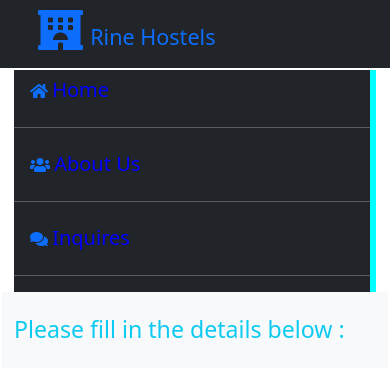
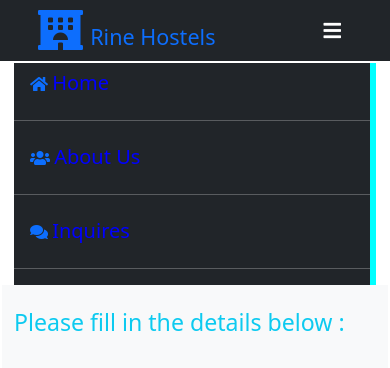
Before and after one commit to Eugene-Kabeyi/rine__hostels, a PHP site: page /kin.php in a window 390 px wide. Shown: the top 368 px of the page. Run offline with PHP 8.4, Linux system fonts and the light colour scheme; some libraries are stand-ins or nearby versions.

Commit message:
header navbar update

```diff
--- a/header.php
+++ b/header.php
@@ -12,6 +12,7 @@
     <link rel='stylesheet' href='bootstrap/css/bootstrap.min.css'>
     <link rel='stylesheet' href='https://cdnjs.cloudflare.com/ajax/libs/font-awesome/4.7.0/css/font-awesome.min.css'>
     <link rel="stylesheet" href="//use.fontawesome.com/releases/v5.0.7/css/all.css">
+    <link rel="stylesheet" href="headerstyle.css">
 
     <script src='bootstrap/js/popper.min.js'></script>
     <script src='bootstrap/js/jquery.min.js '></script>
@@ -33,13 +34,14 @@
                             <a class="navbar-brand" href="#">
                                 <i class="fa fa-hotel fa-2x " style="margin:2px"></i>
                                 <span class="h4">Rine Hostels</span></a>
+
+                        </div>
+                        <div class="col-md-6 offset-md-2">
                             <button class="navbar-toggler" type="button" data-bs-toggle="collapse"
                                 data-bs-target="#navbarSupportedContent" aria-controls="navbarSupportedContent"
                                 aria-expanded="false" aria-label="Toggle navigation">
-                                <span class="navbar-toggler-icon"></span>
+                                <i class="fa fa-bars"></i>
                             </button>
-                        </div>
-                        <div class="col-md-6 offset-md-2">
                             <div class="collapse navbar-collapse" id="navbarSupportedContent">
                                 <ul class="navbar-nav me-auto mb-2 mb-lg-0">
                                     <li class="nav-item">
@@ -57,12 +59,14 @@
                                         </a>
                                         <ul class="dropdown-menu">
                                             <li><a class="dropdown-item" href="#" onclick="msg()">How do I pay?</a></li>
-                                            <li><a class="dropdown-item" href="#" onclick="umsg()">Are there any other miscallenous cost?
+                                            <li><a class="dropdown-item" href="#" onclick="umsg()">Are there any other
+                                                    miscallenous cost?
                                                     </self-contined></a></li>
                                             <li>
                                                 <hr class="dropdown-divider">
                                             </li>
-                                            <li><a class="dropdown-item" href="#" onclick="vmsg()">Are our rooms self-contained?</a></li>
+                                            <li><a class="dropdown-item" href="#" onclick="vmsg()">Are our rooms
+                                                    self-contained?</a></li>
                                         </ul>
                                     </li>
 
@@ -82,8 +86,8 @@
     </header>
     <main>
         <div class="row" style="margin:2px;">
-            <div class="col-md-3 col-lg-3" style="margin: 0%" >
-                <div class="bg-dark" style=" border-right:6px solid cyan; margin-left: 0%" >
+            <div class="col-md-3 col-lg-3" style="margin: 0%">
+                <div class="bg-dark" style=" border-right:6px solid cyan; margin-left: 0%">
                     <ul class="nav flex-column">
                         <li class="nav-item">
                             <a class="nav-link active" href="home.php">
--- /dev/null
+++ b/headerstyle.css
@@ -0,0 +1,3 @@
+.fa-bars{
+    color: #fff;
+}
```
